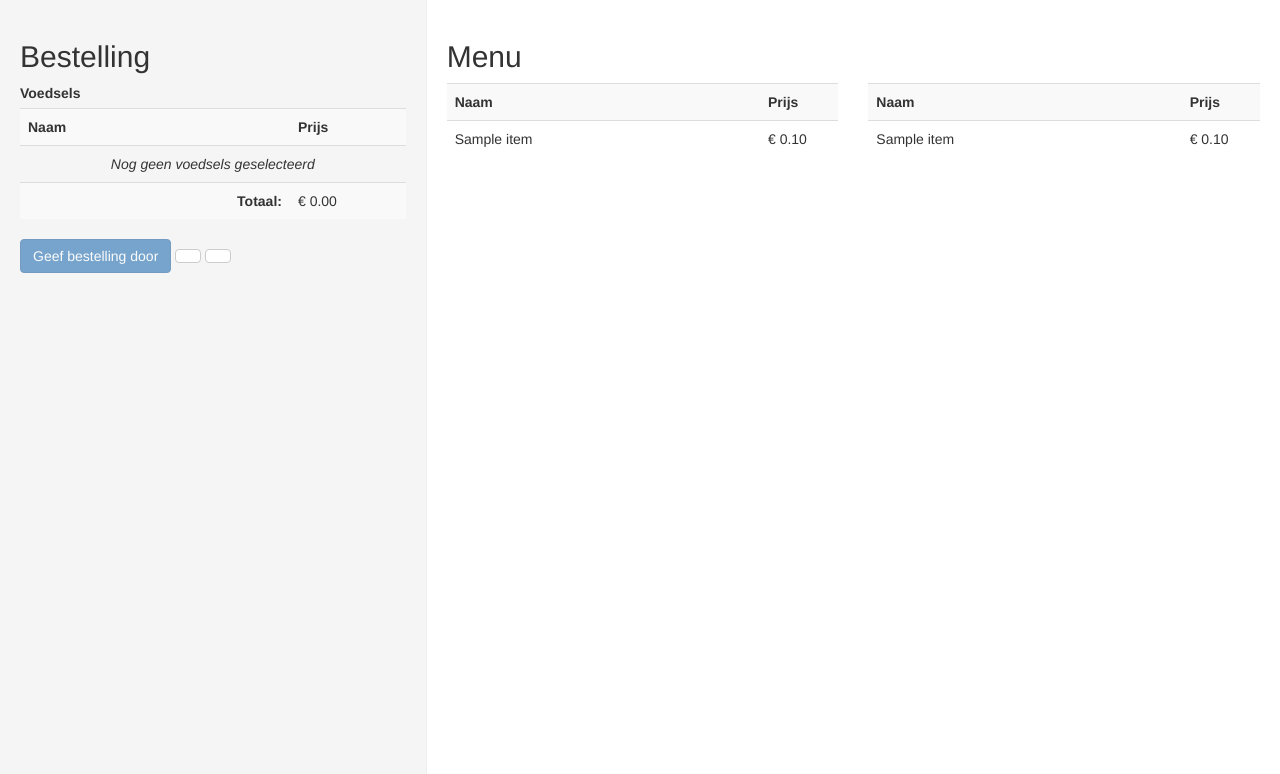
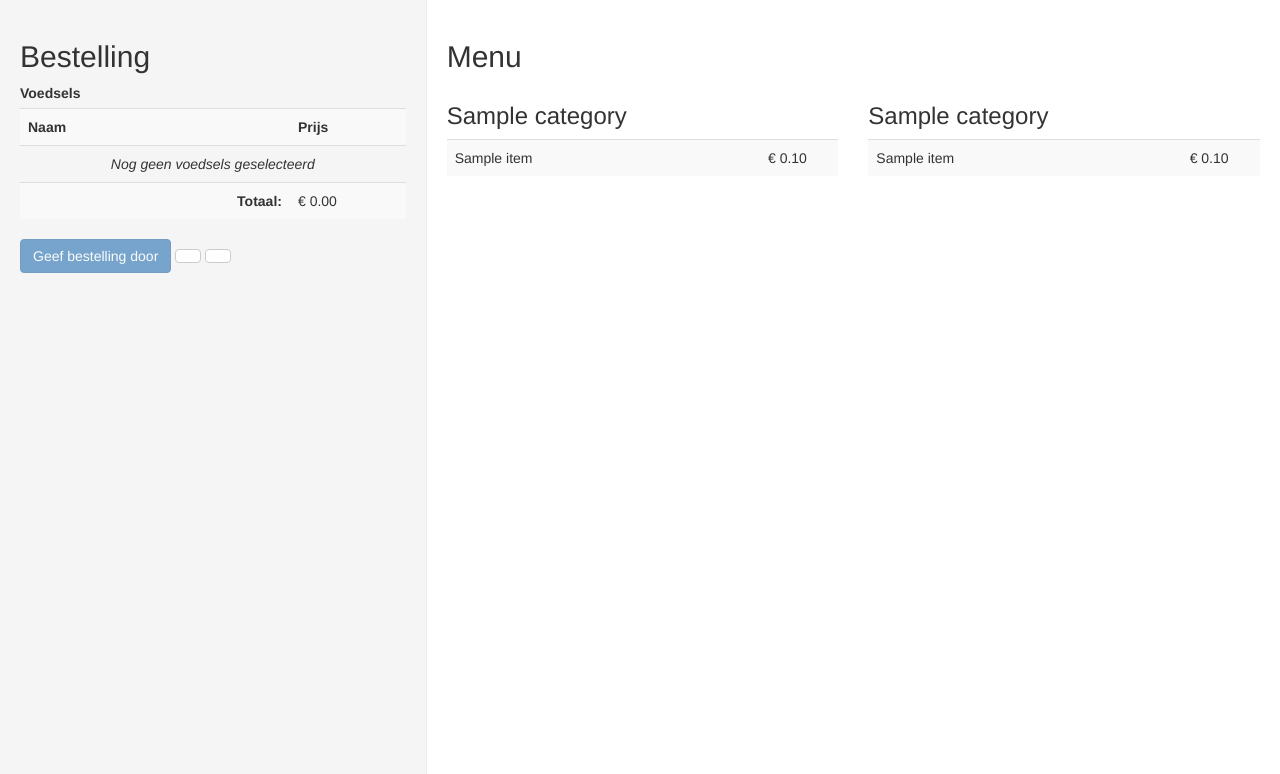
Before and after one commit to joostrijneveld/eetFestijn, a Django app: template orders/templates/orders/index.html in a window 1280 px wide. Shown: the top 774 px of the page. Run offline with Django 3.2, Linux system fonts and the light colour scheme; the template is opened without the code that fills it: most values are stand-ins (such as "Sample title", 1, 10 or a date in 2020); parts of the project's set-up code (start-up, migrations or seed data) failed here and were passed over; some libraries are stand-ins or nearby versions.

Commit message:
split items into categories (close #2)

```diff
--- a/orders/admin.py
+++ b/orders/admin.py
@@ -1,5 +1,5 @@
 from django.contrib import admin
-from orders.models import Order, Item, ItemOrder, Discount
+from orders.models import Order, Item, ItemOrder, Discount, Category
 
 
 class ItemOrderInline(admin.TabularInline):
@@ -18,3 +18,4 @@ class OrderAdmin(admin.ModelAdmin):
 admin.site.register(Order, OrderAdmin)
 admin.site.register(Item, ItemAdmin)
 admin.site.register(Discount)
+admin.site.register(Category)
--- a/orders/models.py
+++ b/orders/models.py
@@ -70,3 +70,6 @@ class Discount(models.Model):
 class Category(models.Model):
     name = models.CharField(max_length=200)
     items = models.ManyToManyField(Item)
+
+    def __str__(self):
+        return self.name
--- a/orders/static/orders/style.css
+++ b/orders/static/orders/style.css
@@ -57,7 +57,7 @@ table.menu tr:not(:first-child) {
     cursor: pointer;
 }
 
-table.menu th:first-child {
+table.menu td:first-child {
     width:80%;
 }
 
--- a/orders/templates/orders/index.html
+++ b/orders/templates/orders/index.html
@@ -42,9 +42,10 @@
             {% if col1 %}
                 <div class='row'>
                     <div class="col-sm-6">
+                        {% for category in col1 %}
+                        <h3>{{ category.name }}</h3>
                         <table class="table table-striped table-hover menu">
-                            <tr><th>Naam</th><th>Prijs</th></tr>
-                        {% for item in col1 %}
+                            {% for item in category.items.all %}
                             <tr data-id='{{ item.pk }}' data-price='{{ item.real_price }}'>
                                 <td>{{ item.name }}</td>
                                 {% if item.real_price != item.price %}
@@ -53,13 +54,15 @@
                                 <td>{{ item.real_price | euro }}</td>
                                 {% endif %}
                             </tr>
+                            {% endfor %}
+                        </table>
                         {% endfor %}
-                        </table>
                     </div>
                     <div class="col-sm-6">
+                        {% for category in col2 %}
+                        <h3>{{ category.name }}</h3>
                         <table class="table table-striped table-hover menu">
-                            <tr><th>Naam</th><th>Prijs</th></tr>
-                        {% for item in col2 %}
+                            {% for item in category.items.all %}
                             <tr data-id='{{ item.pk }}' data-price='{{ item.real_price }}'>
                                 <td>{{ item.name }}</td>
                                 {% if item.real_price != item.price %}
@@ -68,8 +71,9 @@
                                 <td>{{ item.real_price | euro }}</td>
                                 {% endif %}
                             </tr>
+                            {% endfor %}
+                        </table>
                         {% endfor %}
-                        </table>
                     </div>
                 </div>
             {% else %}
```
Also changed, not shown: orders/views.py (+9 -5 lines), orders/migrations/0005_populatefest.py, orders/migrations/0006_festcategories.py (added).
